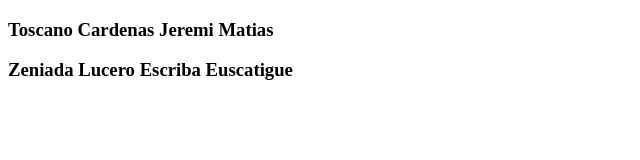
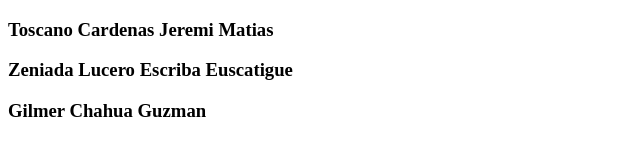
Before and after one commit to grupo12025/Node.js, a plain HTML site: page index.html in a window 1280 px wide. Shown: the whole page, without its empty margins (0-640 px from the left). Drawn offline with Linux system fonts and the light colour scheme.

Commit message:
Gilmer
commit

```diff
--- a/index.html
+++ b/index.html
@@ -8,5 +8,6 @@
 <body>
     <h3>Toscano Cardenas Jeremi Matias</h3>
     <h3>Zeniada Lucero Escriba Euscatigue</h3>
+    <h3>Gilmer Chahua Guzman</h3>
 </body>
 </html>
```
